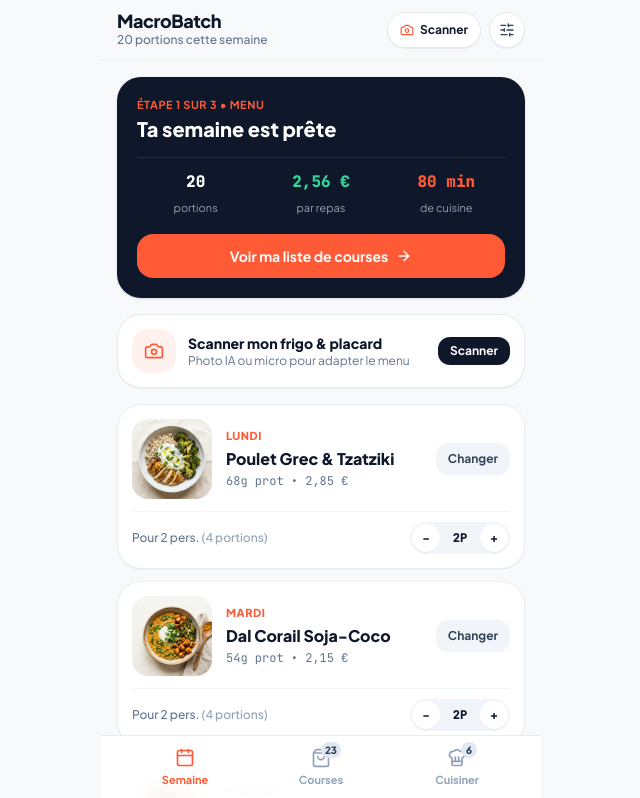
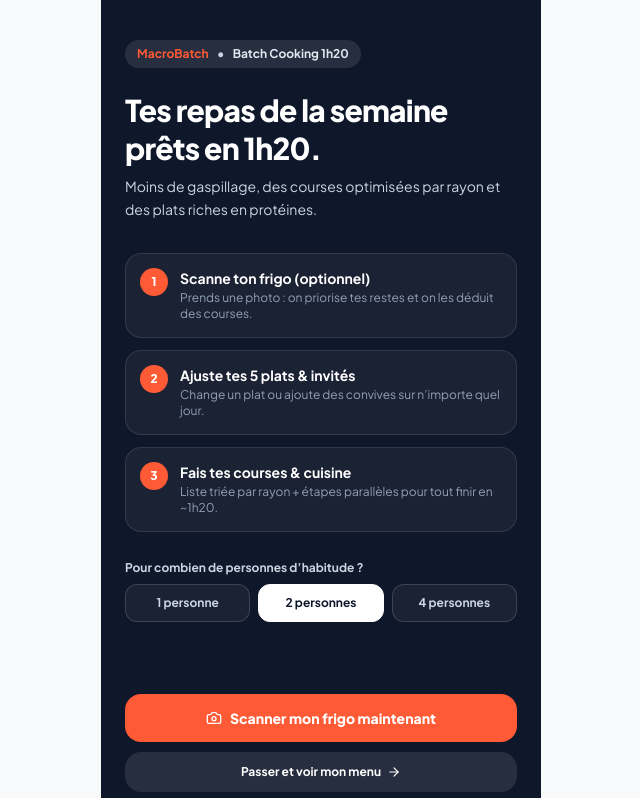
Before and after one commit to seazeau/batch, a Next.js app: page / in a window 1280 px wide. Shown: the top 798 px of the page, without its empty margins (319-959 px from the left). Built offline with nearby package versions, Linux system fonts and the light colour scheme.

Commit message:
Add first-time onboarding welcome flow with fridge scan CTA and portion setup

```diff
--- a/src/app/page.tsx
+++ b/src/app/page.tsx
@@ -90,6 +90,7 @@ interface DynamicBatchStep {
 export default function MacroBatchApp() {
   // Navigation & UI state
   const [tab, setTab] = useState<TabKey>("menu");
+  const [showOnboarding, setShowOnboarding] = useState<boolean>(false);
   const [isCatalogOpen, setIsCatalogOpen] = useState<boolean>(false);
   const [prepMode, setPrepMode] = useState<PrepSubMode>("batch");
   const [isSettingsOpen, setIsSettingsOpen] = useState(false);
@@ -196,10 +197,25 @@ export default function MacroBatchApp() {
         if (parsed.checkedGroceries) setCheckedGroceries(parsed.checkedGroceries);
         if (parsed.doneSteps) setDoneSteps(parsed.doneSteps);
       }
+      if (!localStorage.getItem("macrobatch_onboarded_v1")) {
+        setShowOnboarding(true);
+      }
     } catch {
       // Ignore storage errors
     }
   }, []);
+
+  const completeOnboarding = (launchScanner: boolean) => {
+    try {
+      localStorage.setItem("macrobatch_onboarded_v1", "1");
+    } catch {
+      // Ignore storage errors
+    }
+    setShowOnboarding(false);
+    if (launchScanner) {
+      openScannerModal("frigo");
+    }
+  };
 
   // Persist state changes
   useEffect(() => {
@@ -2426,12 +2442,124 @@ export default function MacroBatchApp() {
               </div>
             </div>
 
+            <div className="flex gap-2">
+              <button
+                type="button"
+                onClick={() => {
+                  setIsSettingsOpen(false);
+                  setShowOnboarding(true);
+                }}
+                className="tap-scale px-4 py-3 bg-slate-100 text-slate-700 rounded-2xl text-xs font-bold cursor-pointer shrink-0"
+              >
+                Revoir l'intro
+              </button>
+              <button
+                type="button"
+                onClick={() => setIsSettingsOpen(false)}
+                className="tap-scale flex-1 py-3 bg-[#0F172A] text-white rounded-2xl text-sm font-bold cursor-pointer"
+              >
+                Appliquer
+              </button>
+            </div>
+          </div>
+        </div>
+      )}
+
+      {/* ================================================================
+          FIRST-TIME ONBOARDING WELCOME SCREEN
+          ================================================================ */}
+      {showOnboarding && (
+        <div className="fixed inset-0 z-50 bg-[#0F172A] text-white flex flex-col justify-between p-6 pb-safe max-w-[440px] mx-auto overflow-y-auto">
+          <div className="space-y-6 pt-4">
+            <div className="inline-flex items-center gap-2 bg-white/10 px-3 py-1.5 rounded-full text-xs font-bold text-[#FF5A36]">
+              <span>MacroBatch</span>
+              <span className="text-slate-300">•</span>
+              <span className="text-slate-200">Batch Cooking 1h20</span>
+            </div>
+
+            <div className="space-y-2">
+              <h2 className="text-3xl font-extrabold tracking-tight leading-tight">
+                Tes repas de la semaine prêts en 1h20.
+              </h2>
+              <p className="text-sm text-slate-300 leading-relaxed">
+                Moins de gaspillage, des courses optimisées par rayon et des plats riches en protéines.
+              </p>
+            </div>
+
+            <div className="space-y-3 pt-2">
+              {[
+                {
+                  num: "1",
+                  title: "Scanne ton frigo (optionnel)",
+                  desc: "Prends une photo : on priorise tes restes et on les déduit des courses.",
+                },
+                {
+                  num: "2",
+                  title: "Ajuste tes 5 plats & invités",
+                  desc: "Change un plat ou ajoute des convives sur n’importe quel jour.",
+                },
+                {
+                  num: "3",
+                  title: "Fais tes courses & cuisine",
+                  desc: "Liste triée par rayon + étapes parallèles pour tout finir en ~1h20.",
+                },
+              ].map((step) => (
+                <div
+                  key={step.num}
+                  className="bg-white/5 border border-white/10 rounded-2xl p-3.5 flex items-start gap-3"
+                >
+                  <span className="w-7 h-7 rounded-full bg-[#FF5A36] text-white text-xs font-extrabold flex items-center justify-center shrink-0">
+                    {step.num}
+                  </span>
+                  <div>
+                    <strong className="text-sm font-bold block">{step.title}</strong>
+                    <span className="text-xs text-slate-400 leading-snug block mt-0.5">
+                      {step.desc}
+                    </span>
+                  </div>
+                </div>
+              ))}
+            </div>
+
+            <div className="space-y-2 pt-1">
+              <span className="text-xs font-bold text-slate-300 block">
+                Pour combien de personnes d’habitude ?
+              </span>
+              <div className="grid grid-cols-3 gap-2">
+                {[1, 2, 4].map((p) => (
+                  <button
+                    key={p}
+                    type="button"
+                    onClick={() => setPeopleCount(p)}
+                    className={`tap-scale py-2.5 rounded-xl text-xs font-bold border cursor-pointer ${
+                      peopleCount === p
+                        ? "bg-white text-[#0F172A] border-white"
+                        : "bg-white/5 text-slate-300 border-white/15"
+                    }`}
+                  >
+                    {p} {p > 1 ? "personnes" : "personne"}
+                  </button>
+                ))}
+              </div>
+            </div>
+          </div>
+
+          <div className="space-y-2.5 pt-6">
             <button
               type="button"
-              onClick={() => setIsSettingsOpen(false)}
-              className="tap-scale w-full py-3 bg-[#0F172A] text-white rounded-2xl text-sm font-bold cursor-pointer"
+              onClick={() => completeOnboarding(true)}
+              className="tap-scale w-full py-3.5 rounded-2xl bg-[#FF5A36] hover:bg-[#e84f2e] text-white text-sm font-extrabold flex items-center justify-center gap-2 cursor-pointer"
             >
-              Appliquer
+              <Camera className="w-4 h-4" />
+              <span>Scanner mon frigo maintenant</span>
+            </button>
+            <button
+              type="button"
+              onClick={() => completeOnboarding(false)}
+              className="tap-scale w-full py-3 rounded-2xl bg-white/10 hover:bg-white/15 text-white text-xs font-bold flex items-center justify-center gap-1.5 cursor-pointer"
+            >
+              <span>Passer et voir mon menu</span>
+              <ArrowRight className="w-3.5 h-3.5" />
             </button>
           </div>
         </div>
```
